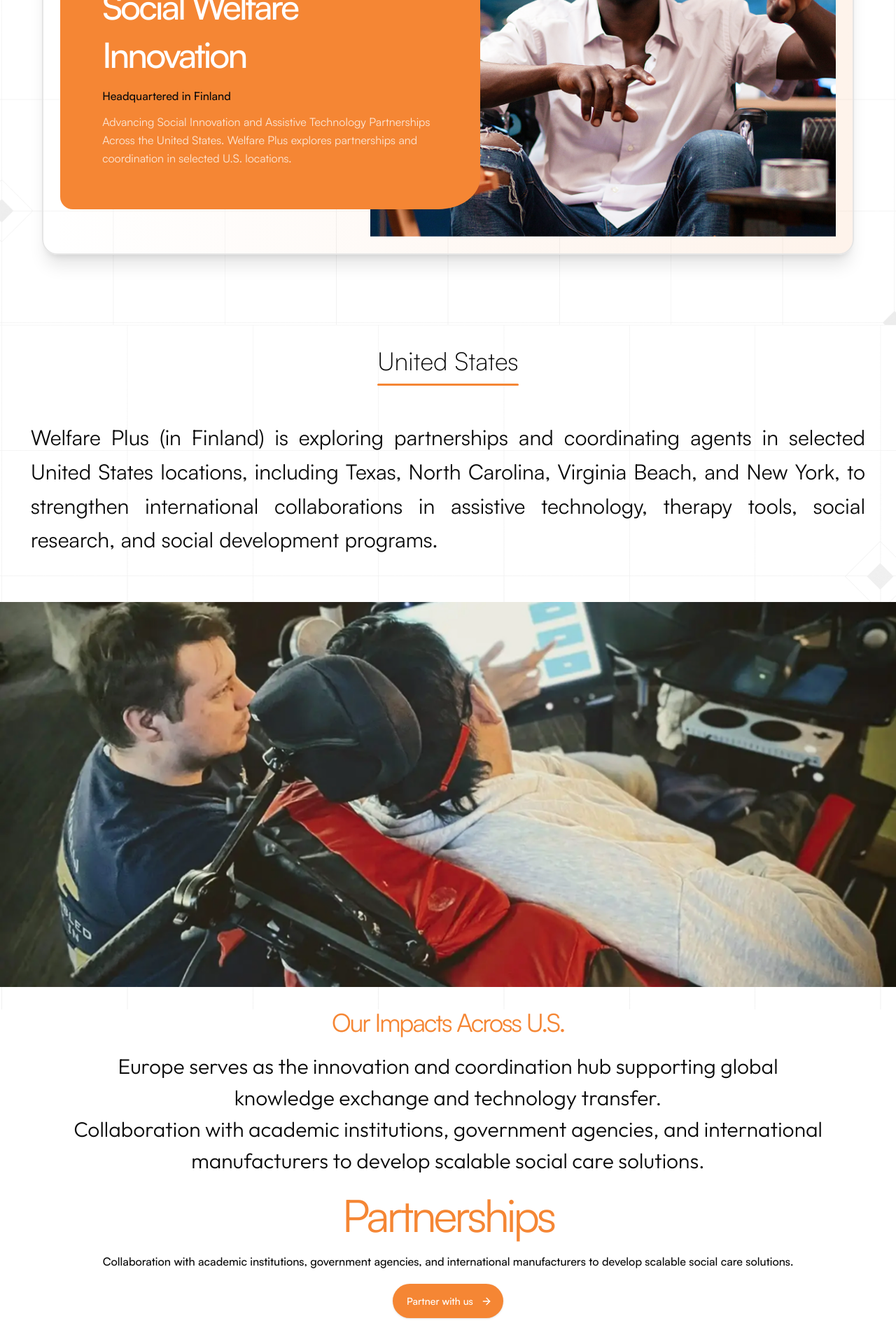
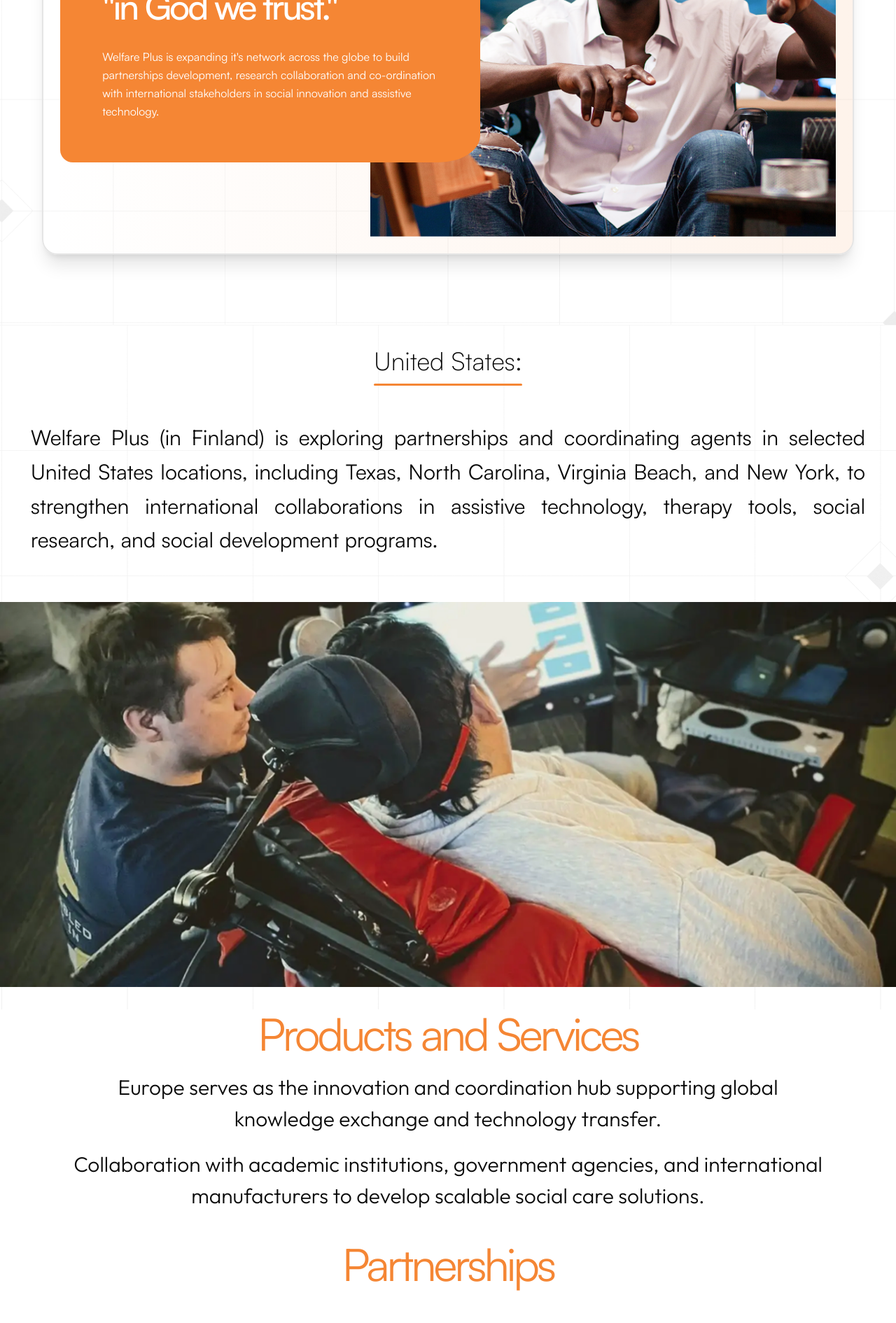
Before and after one commit to Preshgit/Welfare-Plus, a Next.js app: page /en/united-states in a window 1280 px wide. Shown: the part 460-2350 px from the top of the page at 70% size. Built offline with nearby package versions, Linux system fonts and the light colour scheme.

Commit message:
new updates

```diff
--- a/components/countryHero.tsx
+++ b/components/countryHero.tsx
@@ -74,7 +74,7 @@ export default function HubCard({
             </HeadingTwo>
             <p className="font-medium">{address}</p>
             <motion.p
-              className="text-white/80 lg:text-base leading-relaxed"
+              className="text-white lg:text-base leading-relaxed"
               initial={{ opacity: 0 }}
               animate={{ opacity: 1 }}
               transition={{ delay: 0.6, duration: 1 }}
--- a/components/footer.tsx
+++ b/components/footer.tsx
@@ -117,7 +117,6 @@ export default function Footer() {
         </p>
         <div className="flex items-center gap-1 text-xs text-gray-500">
           <Link href="#" className="hover:text-orange-400 transition-colors duration-200">{t("privacy")}: </Link>
-          <span>·</span>
           <Link href="#" className="hover:text-orange-400 transition-colors duration-200">{t("terms")}</Link>
         </div>
       </div>
--- a/components/impacts.tsx
+++ b/components/impacts.tsx
@@ -9,9 +9,11 @@ const Impacts = ({ text, content, btnText, partnershipsText }: { text: string, c
 
   return (
     <section className="w-screen bg-linear-to-b font-medium px-6 md:px-25 dark:bg-background flex items-center justify-center">
-      <div className="space-y-5 text-center mx-auto">
-        <HeadingThree text={text} className="text-primary! text-4xl!" />
-        <div>{isArray ? (
+      <div className="space-y-10 text-center mx-auto">
+        <div className="space-y-5">
+          <HeadingThree text={text} className="text-primary!" />
+
+          {isArray ? (
             <ul className="space-y-3 w-fit mx-auto text-left">
               {(content as Array<{ text: string }>).map((item, index) => (
                 <li key={index} className="flex items-start gap-3">
@@ -42,7 +44,7 @@ const Impacts = ({ text, content, btnText, partnershipsText }: { text: string, c
           )}
         </div>
         <HeadingThree text={"Partnerships"} className="text-primary!" />
-        <p>
+        <p className="text-[30px] font-normal text-justify">
           {partnershipsText}
         </p>
         <Button variant="primary" className="gap-[10.95px] md:w-fit w-full py-[14.6px] pl-[19.47px] pr-[15.82px]">
--- a/messages/en.json
+++ b/messages/en.json
@@ -66,6 +66,8 @@
               "available": "*available 24 hrs",
               "emailLabel": "Email",
               "emailDetail": "info@welfareplus.fi \n\t welfareplus@welfareplus.fi",
+              "africaAddress": "joelogunnaikestreet, Ikeja GRA Lagos",
+              "africaPhone": "+234-904-632-4224",
               "phoneLabel": "Phone",
               "phoneDetail": "Office: +358-46-885-7552",
               "locationLabel": "Location",
@@ -164,7 +166,7 @@
                      "item3Question": "Are your solutions customizable?",
                      "item3Answer": "Yes, we offer customized assistive technology solutions tailored to specific population groups and regional needs.",
                      "item4Question": "How is data privacy handled?",
-      "item4Answer": "Welfare Plus adheres to <b>Social Work England's</b> relevant national legal and regulatory frameworks the code of conduct, which are amenable to other country's extant regulatory requirements for practice in English."
+                     "item4Answer": "Welfare Plus adheres to <b>Social Work England's</b> relevant national legal and regulatory frameworks  the code of conduct, which are amenable to other country's extant regulatory requirements for practice in English."
               }
        },
        "AboutUs": {
@@ -180,15 +182,15 @@
                      "heading": "Welcome to Welfare Plus",
                      "p1": "Welfare Plus is a Finland-based business organization affiliated to organizations abroad, and dedicated to improving wellbeing across countries and communities.",
                      "p2": "We sell assistive technologies, therapy tools, and independent living solutions that enable individuals - especially vulnerable populations - to live safely, independently, and with dignity. Welfare Plus also focuses on improving access to essential services such as housing, healthcare, education, employment, and social care.",
-      "p3": "Our approach integrates generalist social work practice with international specialization, and we support hospitals referrals, private sector actors, governments, or governmental organizations, civil societies, and communities to improve wellbeing in contemporary market-driven economies, where social welfare is jointly delivered by public institutions, businesses, civil society, and families.",
-      "p4": "Through partnerships withn(teaching) hospitals, academia, governments, businesses, civil society organizations, and financial institutions, Welfare Plus pioneers access to general and customized assistive technologies and serves as an international representative for manufacturers. We also engage in advocacy for inclusive social security systems and safeguarding frameworks.",
-      "p5": "NB: Welfare Plus is non-segregating in dealing with government and political parties. As consultant, we are open to partnering with all levels of government, and political parties to help develop different welfare programs and initiatives for the people."
+                     "p3": "Our approach integrates generalist social work practice with international specialization, and we support hospitals referrals, private sector actors, governments or governmental organizations, civil societies, and communities to improve wellbeing in contemporary market-driven economies, where social welfare is jointly delivered by public institutions, businesses, civil society, and families.",
+                     "p4": "Through partnerships with (teaching) hospitals, academia, governments, businesses, civil society organizations, and financial institutions, Welfare Plus pioneers access to general and customized assistive technologies and serves as an international representative for manufacturers. We also engage in advocacy for inclusive social security systems and safeguarding frameworks.",
+                     "p5": "NB: Welfare Plus is non-segregating in dealing with government and political parties. In consultancy services, we are open to partnering with all levels of government, and political parties to help develop different welfare programs and initiatives for the people."
               },
               "ethics": {
                      "heading": "Professional Standards and Ethics",
-      "p1": "For International and collaborative social care services and strategic social programs needing professional standards and data protection, Welfare Plus program director is registered with <b>Social Work England</b> (and has been in the register for over one-and-a-half decades from when it was named <b>General Social Care Council</b>) and duly authorized to use the professional title 'Social Worker'.",
+                     "p1": "For International and collaborative social care services and strategic social programs needing professional standards and data protection, Welfare Plus president and program director is registered with <b>Social Work England</b> (and has been in the register for over one-and-a-half decades from when it was named <b>General Social Care Council</b>) and duly authorized to use the professional title 'Social Worker'.",
                      "p2": "Therefore, Welfare Plus in-house international code of conduct for staff (including therapists) aligns overtly with the regulatory framework of Social Work England (established by the Children and Social Work 2017, and supported by the Social Workers Regulations 2018, as amended).",
-      "p3": "In Finland, sub-Saharan Africa, and possibly in the United States and elsewhere, Welfare Plus adheres to relevant national legal and regulatory frameworks while promoting comparative, evidence-based, and ethically grounded social work practice."
+                     "p3": "In Finland, sub-Saharan Africa, and possibly in the United States and elsewhere, Welfare Plus adheres to relevant national legal and regulatory frameworks in English (where provided) while promoting comparative, evidence-based, and ethically grounded social work practice."
               },
               "mission": {
                      "missionHeading": "Mission",
@@ -252,28 +254,28 @@
               "featureTitle": "Finland",
               "featureContent": "Welfare Plus facilitates business partnerships in assistive technology between Europe and Sub-Saharan Africa. The focus is on independent living aids and assistive devices for children with special needs, persons with disabilities, older adults, and veterans. Welfare Plus also conducts social research, advocacy, and promote evidence-based social care innovations.",
               "impactsText": "Services in Europe",
-    "impactsContent": "Social welfare and policy research|Assistive technology partnerships|Evidence based social innovation|International collaboration programs",
+              "impactsContent": "Social welfare and policy research|Assistive technology partnerships|Evidence-based social innovation|International collaboration programs| Related consultancy services",
               "impactsBtnText": "Partner with us",
               "impactPartnerships": "Collaboration with teaching hospitals, academic institutions, government agencies, and international manufacturers to develop scalable social care solutions"
        },
        "AfricaPage": {
-    "hubTitle": "Sub-Saharan Africa",
-    "hubAddress": "In Lagos, Nigeria. Welfare Plus is in affiliation with Welfare-Plus Nigeria Limited by expanding access to inclusive social welfare and assistive technologies across Africa",
+              "hubTitle": "Sub-Saharan Africa: Science and Culture",
+              "hubAddress": "In Lagos, Nigeria. Welfare Plus is in affiliation with Welfare-Plus Nigeria Limited by expanding access to inclusive social welfare and assistive technologies across Africa.",
               "hubDescription": "Welfare-Plus Nigeria Limited supports inclusive developement initiatives through regional partnerships that improve access to assistive technologies and social welfare progress.",
               "featureTitle": "Sub-Saharan Africa",
-    "featureContent": "Welfare-Plus Nigeria Limited collaborates with Welfare Plus in Finland to represent international manufacturers of the best assistive technologies and independent living devices. \n These partnerships support market access, distribution and implementation of inclusive social welfare and development programs across African countries.",
+              "featureContent": "Welfare-Plus Nigeria Limited collaborates with Welfare Plus in Finland to represent international manufacturers of the best assistive technologies and independent living devices. \n These partnerships support market access, distribution and implementation of inclusive social welfare services and development programs across African countries.",
               "impactsText": "Services & Products in Sub-Saharan Africa",
-    "impactsContent": "Enhancing access to assistive technologies|Community-based social programs| Capacity building for social welfare institutions|Inclusive social development initiatives",
+              "impactsContent": "Enhancing access to assistive technologies|Community-based social programs| Capacity building for social welfare institutions|Inclusive social development initiatives| Related consultancy services",
               "impactsBtnText": "Partner with us",
               "impactsPartnerships": "Collaboration with NGOs, hospitals, academic institutions, private sector organizations and development partners to improve access, affordability and awareness of assistive technologies while supporting sustainable social development."
        },
        "USPage": {
-    "hubTitle": "United States Hub for Social Welfare Innovation",
-    "hubAddress": "Headquartered in Finland",
-    "hubDescription": "Advancing Social Innovation and Assistive Technology Partnerships Across the United States. Welfare Plus explores partnerships and coordination in selected U.S. locations.",
-    "featureTitle": "United States",
+              "hubTitle": "USA: Science built on \"in God we trust.\"",
+              "hubAddress": "",
+              "hubDescription": "Welfare Plus is expanding it's network across the globe to build partnerships development, research collaboration and co-ordination with international stakeholders in social innovation and assistive technology.",
+              "featureTitle": "United States:",
               "featureContent": "Welfare Plus (in Finland) is exploring partnerships and coordinating agents in selected United States locations, including Texas, North Carolina, Virginia Beach, and New York, to strengthen international collaborations in assistive technology, therapy tools, social research, and social development programs.",
-    "impactsText": "Our Impacts Across U.S.",
+              "impactsText": "Products and Services",
               "impactsContent": "Europe serves as the innovation and coordination hub supporting global knowledge exchange and technology transfer. \n Collaboration with academic institutions, government agencies, and international manufacturers to develop scalable social care solutions.",
               "impactsBtnText": "Partner with us",
               "impactPartnerships": "Collaboration with academic institutions, government agencies, and international manufacturers to develop scalable social care solutions."
```
Lines whose indentation alone changed are shown as unchanged.
